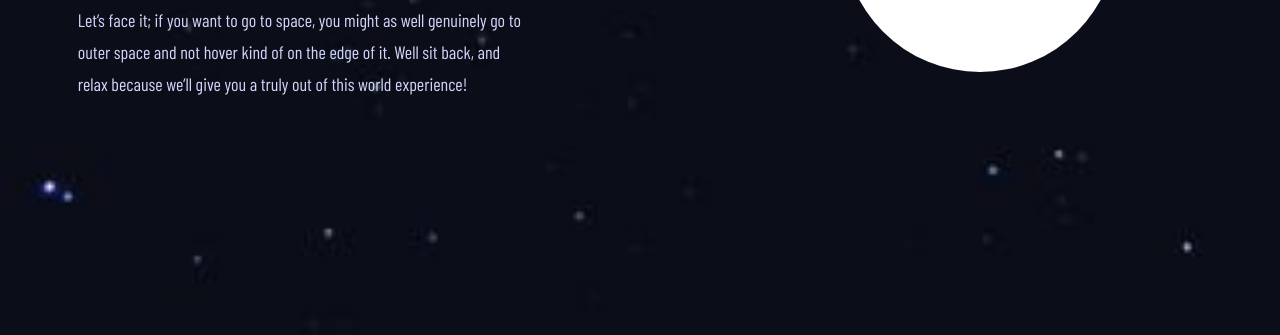
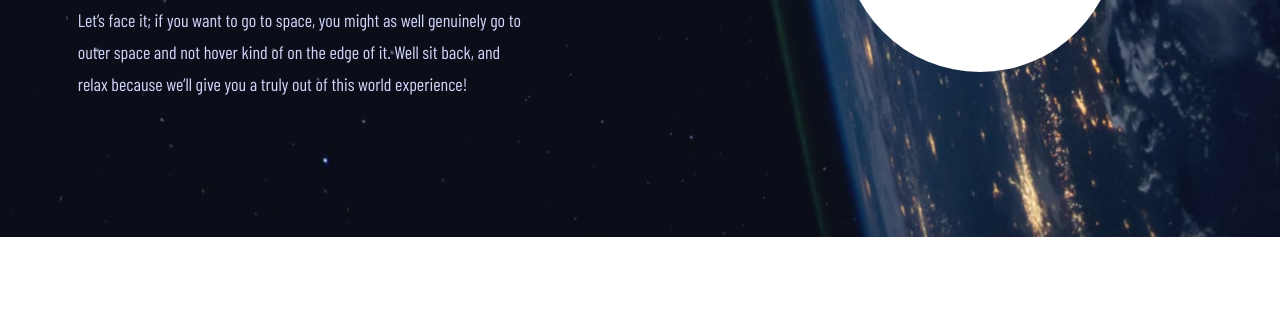
Before and after one commit to tunajim/space-tourism-site, a plain HTML site: page index.html in a window 1280 px wide. Shown: the part 563-898 px from the top of the page. Drawn offline with nearby package versions, Linux system fonts and the light colour scheme; a web font is replaced by a local one.

Commit message:
change background images

```diff
--- a/styles/home.css
+++ b/styles/home.css
@@ -1,7 +1,14 @@
+@media (min-width: 600px) {
+    body {
+        background-image: url(../assets/home/background-home-mobile.jpg);
+    }
+}
+
 @media (min-width: 1200px) {
 
     body {
         height: 100%;
+        background-image: url(../assets/home/background-home-desktop.jpg);
     }
 
     main {
```
